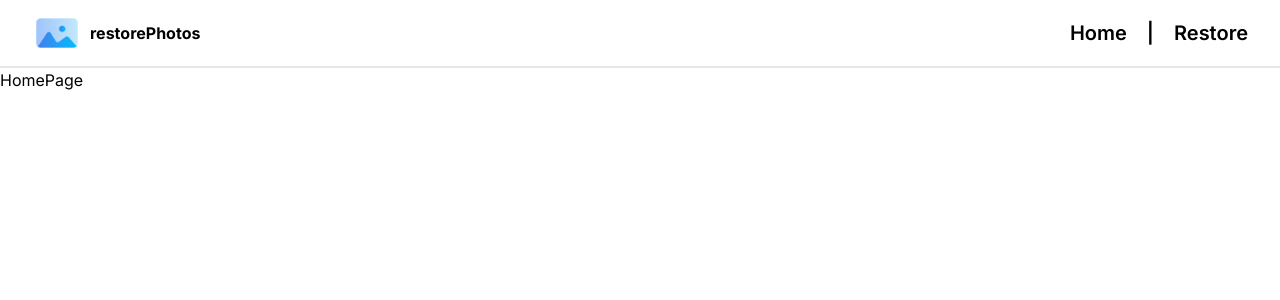
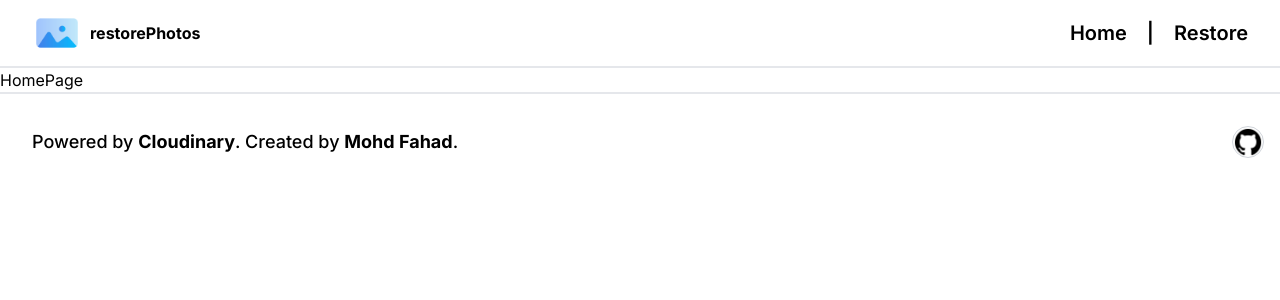
Before and after one commit to MohdFahad1/restore-photos, a Next.js app: page / in a window 1280 px wide. Shown: the top 300 px of the page. Built offline with nearby package versions, Linux system fonts and the light colour scheme.

Commit message:
feat: Footer completed

```diff
--- a/src/app/layout.js
+++ b/src/app/layout.js
@@ -1,6 +1,7 @@
 import { Inter } from "next/font/google";
 import "./globals.css";
 import Navbar from "@/components/Navbar";
+import Footer from "@/components/Footer";
 
 const inter = Inter({ subsets: ["latin"] });
 
@@ -15,6 +16,7 @@ export default function RootLayout({ children }) {
       <body className={inter.className}>
         <Navbar />
         {children}
+        <Footer />
       </body>
     </html>
   );
--- /dev/null
+++ b/src/components/Footer.jsx
@@ -0,0 +1,40 @@
+import React from "react";
+import Link from "next/link";
+import Image from "next/image";
+
+export default function Footer() {
+  return (
+    <section className="relative overflow-hidden bg-white py-8 border-t-2 mx-auto flex max-w-7xl text-black">
+      <div className="container relative z-10 mx-auto px-4">
+        <div className="-m-8 flex flex-wrap items-center md:justify-between justify-center">
+          <div className="w-auto p-8">
+            <div className="inline-flex items-center">
+              <span className="ml-4 text-lg font-medium">
+                Powered by <b>Cloudinary</b>. Created by <b>Mohd Fahad</b>.
+              </span>
+            </div>
+          </div>
+          <div className="w-auto md:p-8">
+            <div className="-m-1.5 flex flex-wrap">
+              <div className="w-auto p-1.5">
+                <Link
+                  href={"https://github.com/MohdFahad1/restore-photos"}
+                  target="_blank"
+                >
+                  <div className="flex h-8 w-8 items-center justify-center rounded-full border border-gray-300 hover:border-gray-400">
+                    <Image
+                      src={"/github.png"}
+                      alt="github"
+                      height={30}
+                      width={30}
+                    />
+                  </div>
+                </Link>
+              </div>
+            </div>
+          </div>
+        </div>
+      </div>
+    </section>
+  );
+}
```
Also changed, not shown: public/github.png (added).
